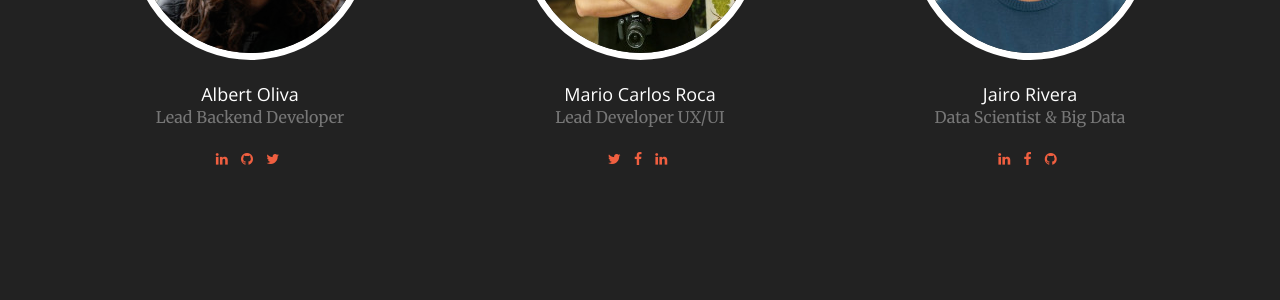
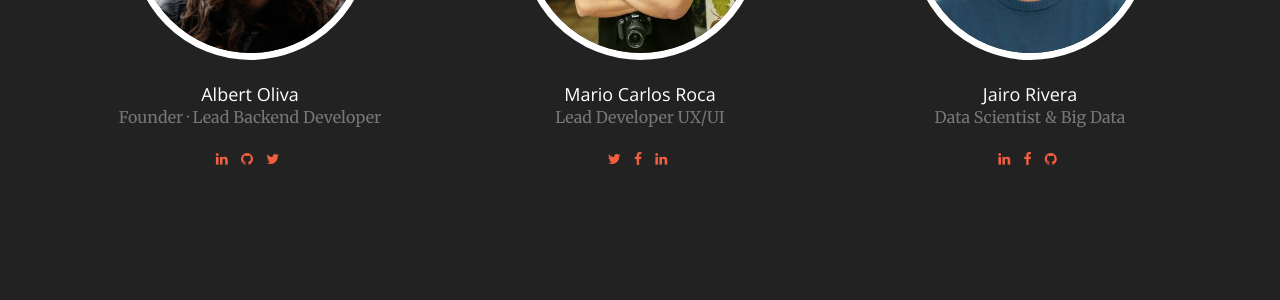
Before and after one commit to aiw3ndil/enkilabs, a Jekyll site: the page built from index.html, in a window 1280 px wide and 900 px high, scrolled down 1976 px. Shown: the part 153-453 px from the top of the window. Built offline with Jekyll 4.4.1, drawn with Linux system fonts in a browser that asks for light colours.

Commit message:
Change position

```diff
--- a/_config.yml
+++ b/_config.yml
@@ -15,7 +15,7 @@ markdown: kramdown
 people:
 - name: Albert Oliva
   pic: 1
-  position: Lead Backend Developer
+  position: Founder · Lead Backend Developer
   social:
     - title: linkedin
       url: https://www.linkedin.com/in/albertoliva/
```
